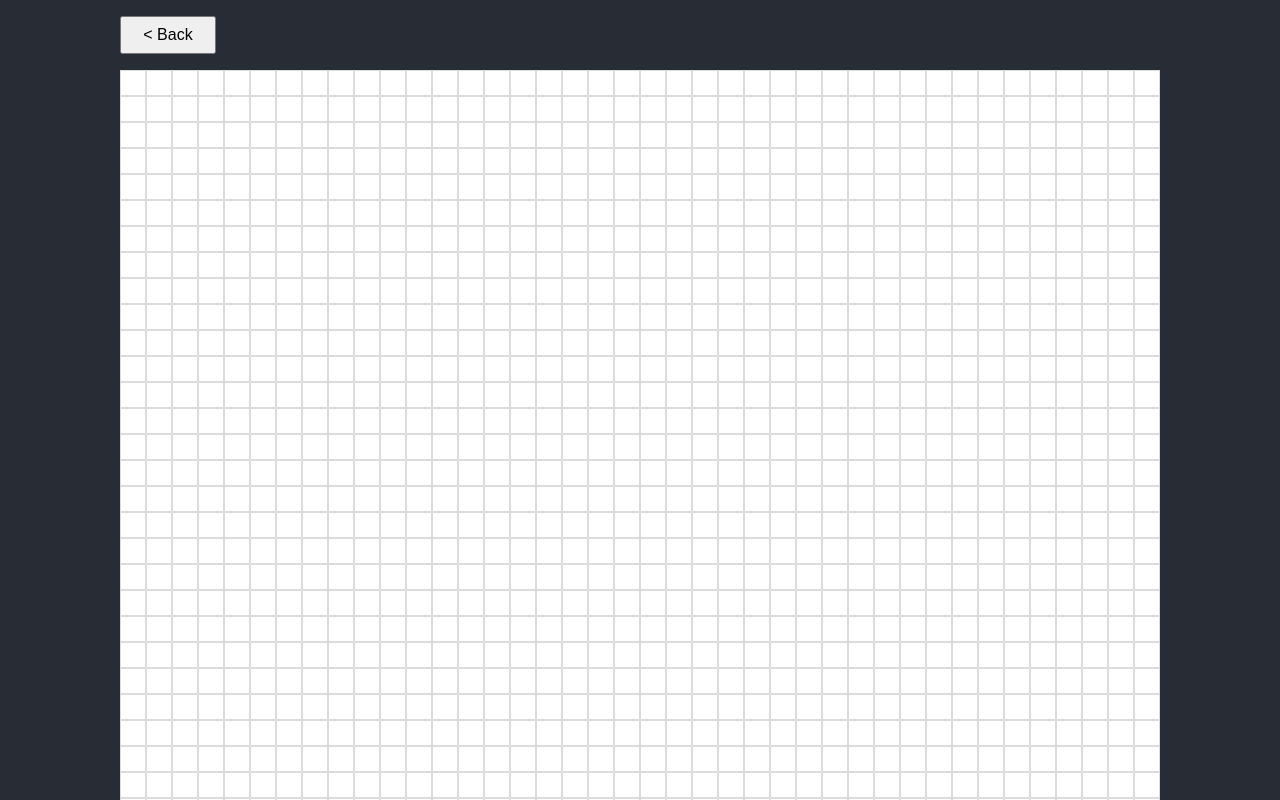
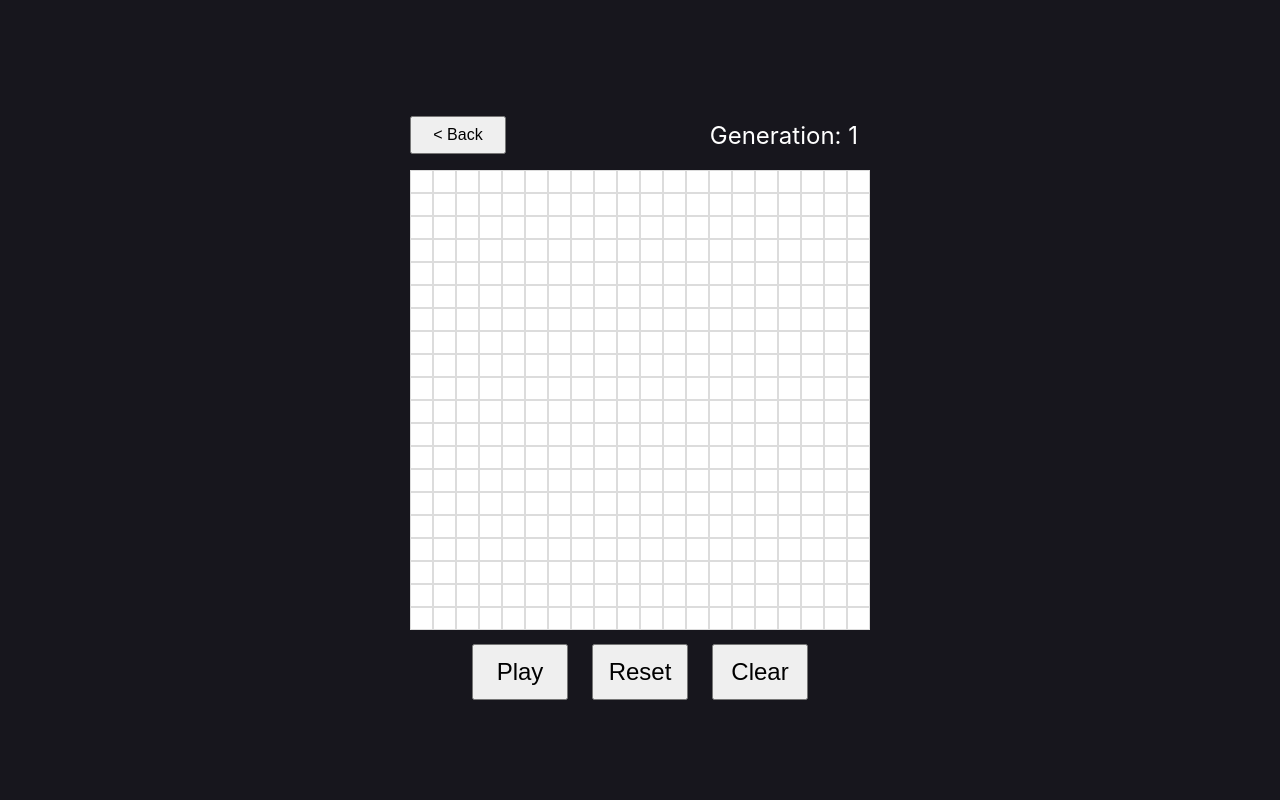
Before and after one commit to spoge/game-of-life, a React (Create React App) app: page / in a window 1280 px wide. Shown: the top 800 px of the page. Built offline with nearby package versions, Linux system fonts and the light colour scheme.

Commit message:
Fix some UI & bare-bones for changing w and h

```diff
--- a/src/App.css
+++ b/src/App.css
@@ -1,13 +1,12 @@
 .app {
   text-align: center;
-  background-color: #282c34;
+  background-color: #17161d;
   min-height: 100vh;
   display: flex;
   flex-direction: column;
   align-items: center;
   justify-content: center;
-  /*font-size: calc(6px + 2vmin);*/
-  font-size: 16px;
+  font-size: 14px;
   color: white;
 }
 
@@ -19,15 +18,15 @@
   align-self: flex-start;
 }
 
+.upper-ui {
+  display: flex;
+  justify-content: space-between;
+  align-items: baseline;
+}
+
 .game {
   display: flex;
   flex-direction: column;
-}
-
-.game-ui {
-  margin-top: 1em;
-  display: flex;
-  align-self: center;
 }
 
 .game-label {
@@ -38,6 +37,14 @@
   font-size: 24px;
 }
 
+.game-buttons {
+  margin-top: 1em;
+  display: flex;
+  align-self: center;
+  align-items: center;
+  justify-content: center;
+}
+
 .game-button {
   padding: 0.5em;
   margin: 0 0.5em;
@@ -45,9 +52,31 @@
   width: 4em;
 }
 
+.game-inputs {
+  display: flex;
+  /*justify-content: space-between;*/
+  justify-content: center;
+  align-items: center;
+}
+
+.input-label {
+  font-size: 24px;
+  margin: 0.5em 0.25em;
+}
+
+.input-field {
+  padding: 0.25em;
+  margin: 0.5em 0.25em;
+  font-size: 24px;
+  width: 2em;
+  height: 1em;
+}
+
 .board {
   display: flex;
   flex-direction: row;
+  justify-self: center;
+  align-self: center;
 }
 
 .row {
@@ -61,7 +90,7 @@
   text-align: center;
   border: 1px solid gainsboro;
   background-color: white;
-  color: black;
+  color: #17161d;
   padding: 0em;
   min-width: 1.5em;
   min-height: 1.5em;
@@ -79,7 +108,7 @@
 
 .alive {
   /*background-color: rgb(165, 216, 90);*/
-  background-color: black;
+  background-color: #17161d;
 }
 
 .dead {
--- a/src/App.tsx
+++ b/src/App.tsx
@@ -5,7 +5,7 @@ import Game from "./Game";
 const App: React.FC = () => {
   return (
     <div className="app">
-      <Game width={40} height={40} />
+      <Game startWidth={20} startHeight={20} />
     </div>
   );
 };
--- a/src/Game.tsx
+++ b/src/Game.tsx
@@ -3,13 +3,17 @@ import GameBoard from "./components/GameBoard";
 import GameUI from "./components/GameUI";
 import { nextGenerationCells } from "./utils/GameUtil";
 import arrayFromTo from "./utils/ArrayUtil";
+import GameHeader from "./components/GameHeader";
 
 interface Props {
-  width: number;
-  height: number;
+  startWidth: number;
+  startHeight: number;
 }
 
-const Game: React.FC<Props> = ({ width, height }) => {
+const Game: React.FC<Props> = ({ startWidth, startHeight }) => {
+  const [width, setWidth] = useState(startWidth);
+  const [height, setHeight] = useState(startHeight);
+
   const [startCells, setStartCells] = useState<boolean[][]>(
     arrayFromTo(width, height)
   );
@@ -49,12 +53,7 @@ const Game: React.FC<Props> = ({ width, height }) => {
 
   return (
     <div className="game">
-      <button
-        className="back-button"
-        onClick={() => window.location.assign(window.location.origin)}
-      >
-        {"< Back"}
-      </button>
+      <GameHeader generation={generation} />
       <GameBoard
         generation={generation}
         cells={cells}
@@ -62,11 +61,14 @@ const Game: React.FC<Props> = ({ width, height }) => {
         setStartCells={setStartCells}
       />
       <GameUI
-        generation={generation}
         isSimulating={isSimulating}
         toggleIsSimulating={() => setIsSimulating(!isSimulating)}
         resetSimulation={resetSimulation}
         clearSimulation={clearSimulation}
+        width={width}
+        height={height}
+        onWidthChange={setWidth}
+        onHeightChange={setHeight}
       />
     </div>
   );
--- /dev/null
+++ b/src/components/GameHeader.tsx
@@ -0,0 +1,21 @@
+import React from "react";
+
+interface Props {
+  generation: number;
+}
+
+const GameHeader: React.FC<Props> = ({ generation }) => {
+  return (
+    <div className="upper-ui">
+      <button
+        className="back-button"
+        onClick={() => window.location.assign(window.location.origin)}
+      >
+        {"< Back"}
+      </button>
+      <div className="game-label">Generation: {generation}</div>
+    </div>
+  );
+};
+
+export default GameHeader;
--- a/src/components/GameUI.tsx
+++ b/src/components/GameUI.tsx
@@ -1,23 +1,46 @@
-import React from "react";
+import React, { ChangeEvent } from "react";
 
 interface Props {
-  generation: number;
   isSimulating: boolean;
   toggleIsSimulating: () => void;
   resetSimulation: () => void;
   clearSimulation: () => void;
+  width: number;
+  height: number;
+  onWidthChange: (value: number) => void;
+  onHeightChange: (value: number) => void;
 }
 
 const GameUI: React.FC<Props> = ({
-  generation,
   isSimulating,
   toggleIsSimulating,
   resetSimulation,
   clearSimulation,
+  width,
+  height,
+  onWidthChange,
+  onHeightChange,
 }) => {
   return (
     <div className="game-ui">
-      <div className="game-label">Gen: {generation}</div>
+      {/*<div className="game-inputs">
+        <div className="input-label">Width:</div>
+        <input
+          className="input-field"
+          type="number"
+          defaultValue={width}
+          onChange={(e) => onWidthChange(e.target.valueAsNumber)}
+        />
+        <div className="input-label">Height:</div>
+        <input
+          className="input-field"
+          type="number"
+          defaultValue={height}
+          onChange={(e) => onHeightChange(e.target.valueAsNumber)}
+        />
+      </div>
+  */}
+      <div className="game-buttons">
         <button className="game-button" onClick={toggleIsSimulating}>
           {isSimulating ? "Pause" : "Play"}
         </button>
@@ -28,6 +51,7 @@ const GameUI: React.FC<Props> = ({
           Clear
         </button>
       </div>
+    </div>
   );
 };
 
```
Lines whose indentation alone changed are shown as unchanged.
